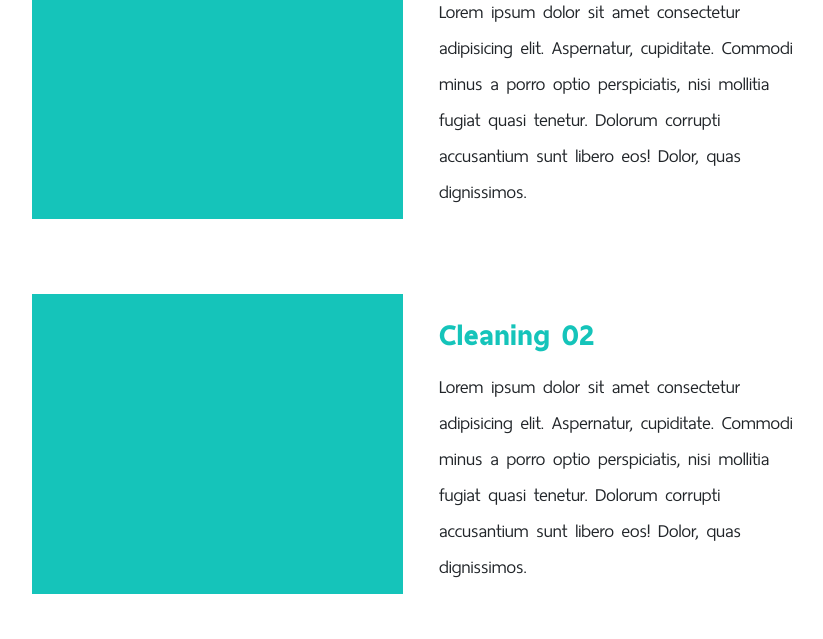
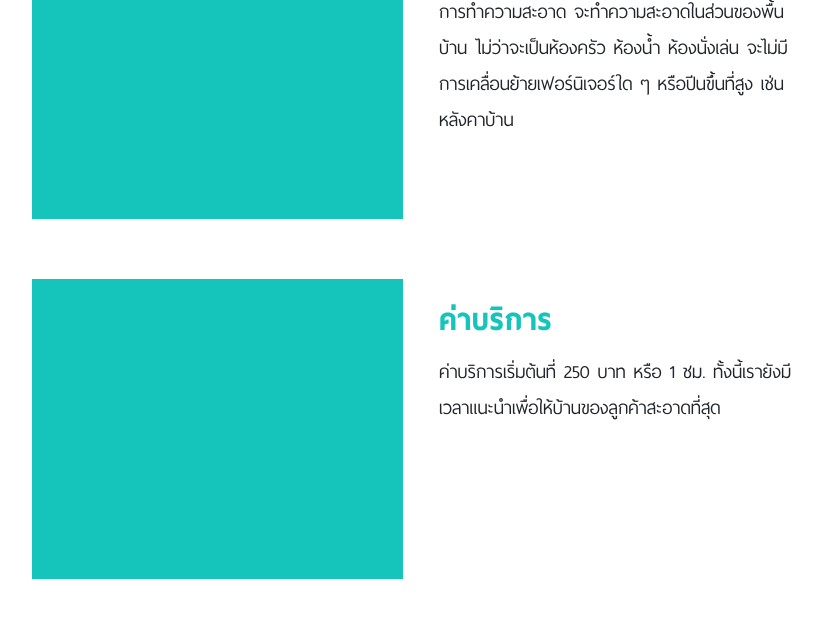
Before and after one commit to Kana-P/SebCleaning, a plain HTML site: page services.html in a window 1280 px wide. Shown: the part 621-1260 px from the top of the page, without its empty margins (219-1042 px from the left). After the commit the page ends 1230 px from the top, so only its background shows below. Drawn offline with nearby package versions, Linux system fonts and the light colour scheme.

Commit message:
Update services.html

```diff
--- a/services.html
+++ b/services.html
@@ -98,8 +98,8 @@
           <div class="infoImg"></div>
         </div>
         <div class="col-lg-4">
-          <h4 style="font-family: ThaiSansNeue-Black;">Cleaning 01</h4>
-          <p>Lorem ipsum dolor sit amet consectetur adipisicing elit. Aspernatur, cupiditate. Commodi minus a porro optio perspiciatis, nisi mollitia fugiat quasi tenetur. Dolorum corrupti accusantium sunt libero eos! Dolor, quas dignissimos.</p>
+          <h4 style="font-family: ThaiSansNeue-Black;">Cleaning</h4>
+          <p>การทำความสะอาด จะทำความสะอาดในส่วนของพื้นบ้าน ไม่ว่าจะเป็นห้องครัว ห้องน้ำ ห้องนั่งเล่น จะไม่มีการเคลื่อนย้ายเฟอร์นิเจอร์ใด ๆ หรือปีนขึ้นที่สูง เช่น หลังคาบ้าน</p>
         </div>
         <div class="col-lg-2 emptySpace"></div>
       </div>
@@ -109,8 +109,8 @@
           <div class="infoImg"></div>
         </div>
         <div class="col-lg-4">
-          <h4 style="font-family: ThaiSansNeue-Black;">Cleaning 02</h4>
-          <p>Lorem ipsum dolor sit amet consectetur adipisicing elit. Aspernatur, cupiditate. Commodi minus a porro optio perspiciatis, nisi mollitia fugiat quasi tenetur. Dolorum corrupti accusantium sunt libero eos! Dolor, quas dignissimos.</p>
+          <h4 style="font-family: ThaiSansNeue-Black;">ค่าบริการ</h4>
+          <p>ค่าบริการเริ่มต้นที่ 250 บาท หรือ 1 ชม. ทั้งนี้เรายังมีเวลาแนะนำเพื่อให้บ้านของลูกค้าสะอาดที่สุด</p>
         </div>
         <div class="col-lg-2 emptySpace"></div>
       </div>
@@ -124,8 +124,8 @@
             <div class="infoImg"></div>
           </div>
           <div class="col-lg-4">
-            <h4 style="font-family: ThaiSansNeue-Black;">Ironing 01</h4>
-            <p>Lorem ipsum dolor sit amet consectetur adipisicing elit. Aspernatur, cupiditate. Commodi minus a porro optio perspiciatis, nisi mollitia fugiat quasi tenetur. Dolorum corrupti accusantium sunt libero eos! Dolor, quas dignissimos.</p>
+            <h4 style="font-family: ThaiSansNeue-Black;">Ironing</h4>
+            <p>การรีดผ้า เราจะรีดผ้าตามจำนวนที่ลูกค้าจัดเตรียมไว้ตามความต้องการ แต่จะรีดได้เฉพาะ เสื้อ กางเกง กระโปรงเท่านั้น</p>
           </div>
           <div class="col-lg-2 emptySpace"></div>
         </div>
@@ -135,8 +135,8 @@
             <div class="infoImg"></div>
           </div>
           <div class="col-lg-4">
-            <h4 style="font-family: ThaiSansNeue-Black;">Ironing 02</h4>
-            <p>Lorem ipsum dolor sit amet consectetur adipisicing elit. Aspernatur, cupiditate. Commodi minus a porro optio perspiciatis, nisi mollitia fugiat quasi tenetur. Dolorum corrupti accusantium sunt libero eos! Dolor, quas dignissimos.</p>
+            <h4 style="font-family: ThaiSansNeue-Black;">ค่าบริการ</h4>
+            <p>ค่าบริการเริ่มต้นที่ 200 บาท หรือ เสื้อผ้าไม่เกิน 20 ชิ้น ในส่วนนี้ลูกค้าจะต้องเตรียมโต๊ะและเตารีดไว้ให้พนักงานเอง</p>
           </div>
           <div class="col-lg-2 emptySpace"></div>
         </div>
@@ -150,8 +150,8 @@
             <div class="infoImg"></div>
           </div>
           <div class="col-lg-4">
-            <h4 style="font-family: ThaiSansNeue-Black;">Combo 01</h4>
-            <p>Lorem ipsum dolor sit amet consectetur adipisicing elit. Aspernatur, cupiditate. Commodi minus a porro optio perspiciatis, nisi mollitia fugiat quasi tenetur. Dolorum corrupti accusantium sunt libero eos! Dolor, quas dignissimos.</p>
+            <h4 style="font-family: ThaiSansNeue-Black;">Combo</h4>
+            <p>แพ็คเกจคอมโบ จะทั้งทำความสะอาดในส่วนของพื้นบ้าน และรีดผ้า ในส่วนของรีดผ้านั้น จะจำกัดจำนวนไว้ที่ไม่เกิน 60 ชิ้น</p>
           </div>
           <div class="col-lg-2 emptySpace"></div>
         </div>
@@ -161,8 +161,8 @@
             <div class="infoImg"></div>
           </div>
           <div class="col-lg-4">
-            <h4 style="font-family: ThaiSansNeue-Black;">Combo 02</h4>
-            <p>Lorem ipsum dolor sit amet consectetur adipisicing elit. Aspernatur, cupiditate. Commodi minus a porro optio perspiciatis, nisi mollitia fugiat quasi tenetur. Dolorum corrupti accusantium sunt libero eos! Dolor, quas dignissimos.</p>
+            <h4 style="font-family: ThaiSansNeue-Black;">ค่าบริการ</h4>
+            <p>ค่าบริการเริ่มต้นที่ 290 บาท หรือ 1 ชม. ทั้งนี้เรายังมีเวลาแนะนำเพื่อให้บ้านและเสื้อผ้าของลูกค้าสะอาด และเป็นระเบียบที่สุด</p>
           </div>
           <div class="col-lg-2 emptySpace"></div>
         </div>
```
